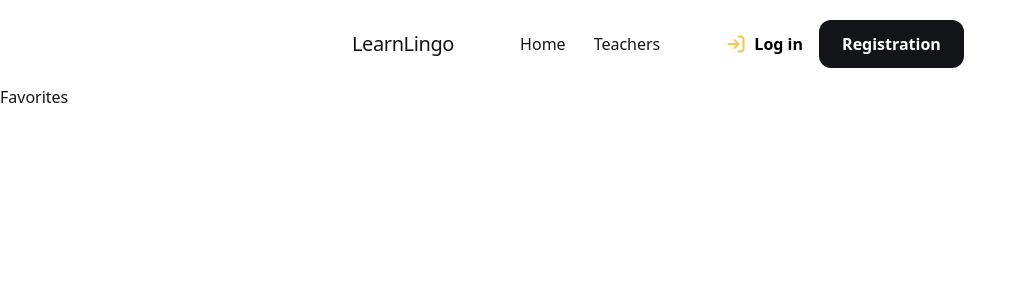
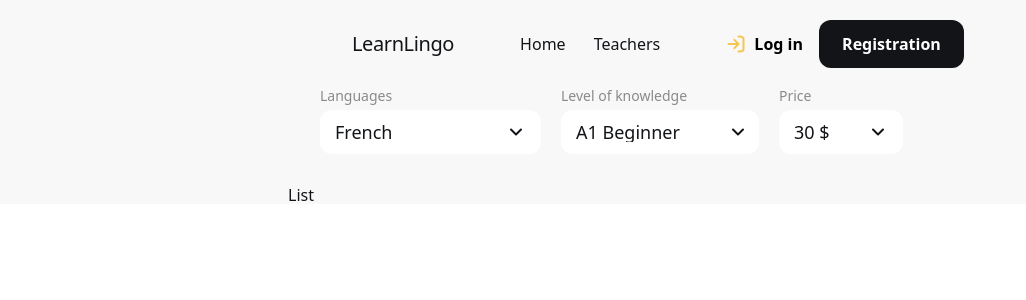
Before and after one commit to vitalii-cherukha/learn-lingo, a React (Vite) app: page /favorite in a window 1280 px wide. Shown: the top 300 px of the page, without its empty margins (0-1026 px from the left). Built offline with nearby package versions, Linux system fonts and the light colour scheme.

Commit message:
refactor: clean up component structure and styles in Favorites, Home, and Teachers pages

```diff
--- a/src/App.tsx
+++ b/src/App.tsx
@@ -1,5 +1,4 @@
 import { Route, Routes } from "react-router";
-import Header from "./components/layout/Header/Header";
 import Home from "./components/pages/Home/Home";
 import Teachers from "./components/pages/Teachers/Teachers";
 import NotFound from "./components/pages/NotFound/NotFound";
@@ -7,8 +6,6 @@ import Favorites from "./components/pages/Favorites/Favorites";
 
 function App() {
   return (
-    <>
-      <Header />
     <main>
       <Routes>
         <Route path="/" element={<Home />} />
@@ -18,7 +15,6 @@ function App() {
         <Route path="*" element={<NotFound />} />
       </Routes>
     </main>
-    </>
   );
 }
 
--- a/src/components/common/LangSelect/LangSelect.module.css
+++ b/src/components/common/LangSelect/LangSelect.module.css
@@ -44,8 +44,6 @@
   width: 100%;
   background: #fff;
   border-radius: 12px;
-  box-shadow: 0px 4px 18px rgba(0, 0, 0, 0.06);
-
   z-index: 10;
 }
 
@@ -55,7 +53,6 @@
   font-weight: 500;
   font-size: 18px;
   line-height: 111%;
-
   color: rgba(28, 20, 23, 0.2);
   transition: 0.2s;
 }
--- a/src/components/pages/Favorites/Favorites.module.css
+++ b/src/components/pages/Favorites/Favorites.module.css
@@ -0,0 +1,3 @@
+.bg {
+  background-color: #f8f8f8;
+}
--- a/src/components/pages/Favorites/Favorites.tsx
+++ b/src/components/pages/Favorites/Favorites.tsx
@@ -1,5 +1,19 @@
+import FilterBar from "../../common/FilterBar/FilterBar";
+import List from "../../common/List/List";
+import Container from "../../layout/Container/Container";
+import Header from "../../layout/Header/Header";
+import css from "./Favorites.module.css";
+
 const Favorites = () => {
-  return <div>Favorites</div>;
+  return (
+    <section className={css.bg}>
+      <Header />
+      <Container>
+        <FilterBar />
+        <List />
+      </Container>
+    </section>
+  );
 };
 
 export default Favorites;
--- a/src/components/pages/Home/Home.tsx
+++ b/src/components/pages/Home/Home.tsx
@@ -2,10 +2,12 @@ import Hero from "../../common/Hero/Hero";
 import PageTransition from "../../common/PageTransition/PageTransition";
 import Stats from "../../common/Stats/Stats";
 import Container from "../../layout/Container/Container";
+import Header from "../../layout/Header/Header";
 
 const Home = () => {
   return (
     <section>
+      <Header />
       <Container>
         <PageTransition>
           <Hero />
--- a/src/components/pages/Teachers/Teachers.module.css
+++ b/src/components/pages/Teachers/Teachers.module.css
@@ -1,4 +1,3 @@
 .bg {
-  padding-top: 8px;
   background-color: #f8f8f8;
 }
--- a/src/components/pages/Teachers/Teachers.tsx
+++ b/src/components/pages/Teachers/Teachers.tsx
@@ -1,11 +1,13 @@
 import FilterBar from "../../common/FilterBar/FilterBar";
 import List from "../../common/List/List";
 import Container from "../../layout/Container/Container";
+import Header from "../../layout/Header/Header";
 import css from "./Teachers.module.css";
 
 const Teachers = () => {
   return (
     <section className={css.bg}>
+      <Header />
       <Container>
         <FilterBar />
         <List />
```
Lines whose indentation alone changed are shown as unchanged.
